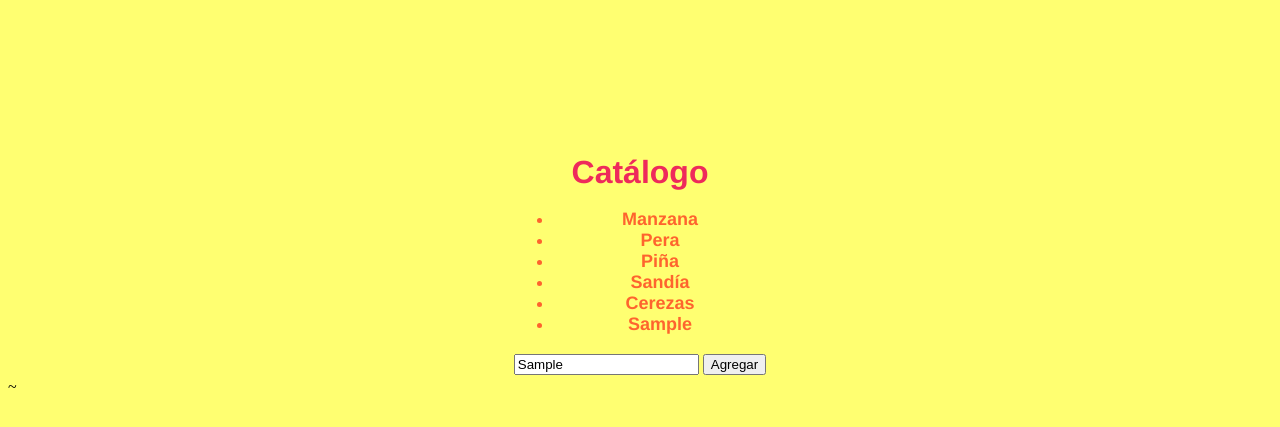
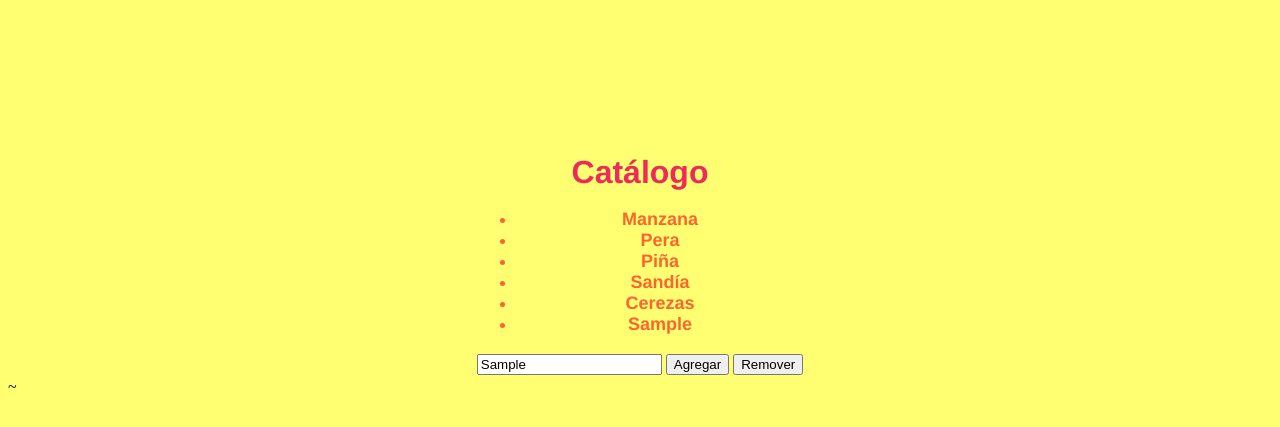
Before and after one commit to karlanavam/ejercicio_frutas_final, a plain HTML site: page index.html in a window 1280 px wide. Both pictures are taken after typing "Sample" into the empty fields and a click on the button "Agregar". Shown: the part 131-558 px from the top of the page. Drawn offline with Linux system fonts and the light colour scheme.

Commit message:
con botón eliminar

```diff
--- a/assets/js/javascript.js
+++ b/assets/js/javascript.js
@@ -1,12 +1,28 @@
 function agregarFrutas() {
   var texto = document.getElementById("frutasIntroducidas").value;
-  var li = document.createElement("LI");
+  var li = document.createElement("li");
 
   li.innerHTML = texto == ''?'(fruta sin nombre)':texto;
   document.getElementById('lista').appendChild(li);
 }
 /*
   1. que el boton agrege el texto al arregloFrutas
+
   2. que el arreglo de frutas se llene según las frutas agregadas
   3. Imprimir frutas agregadas a la lista
 */
+
+function removeLi() {
+  var lista = document.getElementById("lista");
+  var elemento= document.getElementsByTagName("li");
+  var i = elemento.length -1;
+  lista.removeChild(elemento[i]);
+  }
+
+
+/*var texto = document.getElementById("frutasIntroducidas").value;
+var li = document.createElement("li");
+li.innerHTML = texto;
+
+document.getElementById('lista').appendChild(li);
+document.getElementById('lista').appendChild(li);*/
--- a/index.html
+++ b/index.html
@@ -49,6 +49,7 @@
 
           <input type="text" placeholder="Frutas" value="" id="frutasIntroducidas">
           <input type="button" value="Agregar" onclick="agregarFrutas();">
+           <button onclick="removeLi();"> Remover </button>
         </th>
       </tr>
     </table>
```
